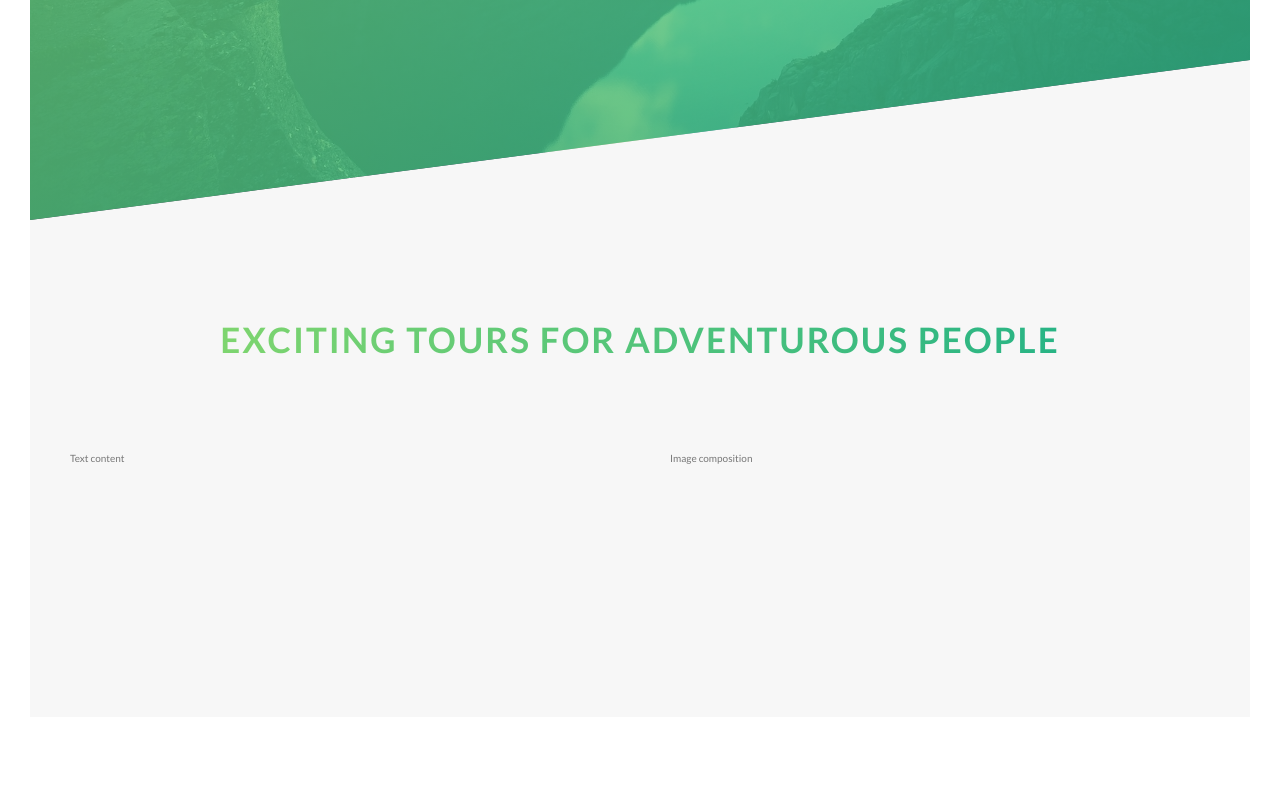
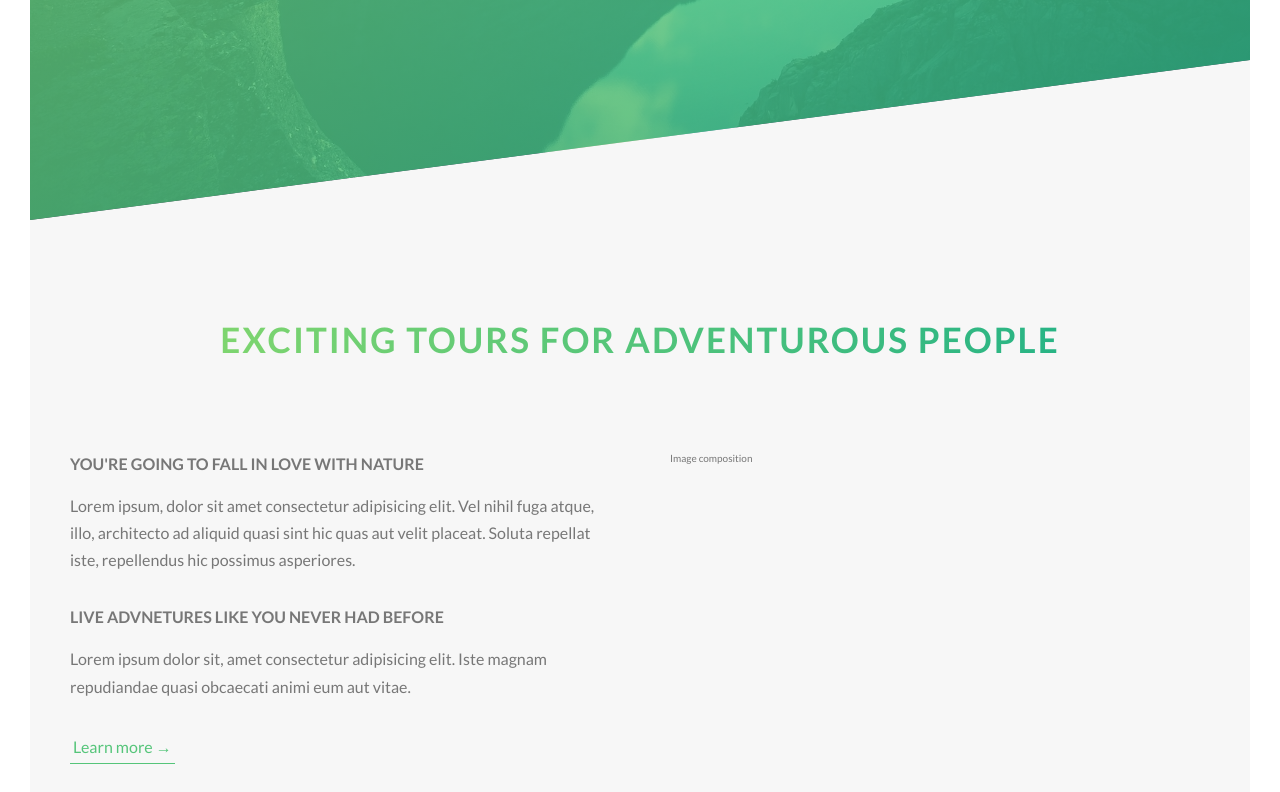
Before and after one commit to oddy-bassey/Natours-Project, a website: page index.html in a window 1280 px wide. Shown: the part 570-1362 px from the top of the page. Before the commit the page ends 1317 px from the top, so only its background shows below. Drawn offline with Linux system fonts and the light colour scheme.

Commit message:
building the about section part2

```diff
--- a/index.html
+++ b/index.html
@@ -35,7 +35,7 @@
         -->
         <main>
             <section class="section-about">
-                <div class="u-center-text u-margin-bottom-8">
+                <div class="u-center-text u-margin-bottom-big">
                     <h2 class="heading-secondary">
                         Exciting tours for adventurous people
                     </h2>
@@ -43,7 +43,20 @@
 
                 <div class="row">
                     <div class="col-1-of-2">
-                        Text content
+                        <h3 class="heading-tertiary u-margin-bottom-small">
+                            You're going to fall in love with nature
+                        </h3>
+                        <p class="paragraph">
+                            Lorem ipsum, dolor sit amet consectetur adipisicing elit. Vel nihil fuga atque, illo, architecto ad aliquid quasi sint hic quas aut velit placeat. Soluta repellat iste, repellendus hic possimus asperiores.
+                        </p>
+
+                        <h3 class="heading-tertiary u-margin-bottom-small">
+                            Live advnetures like you never had before
+                        </h3>
+                        <p class="paragraph">
+                            Lorem ipsum dolor sit, amet consectetur adipisicing elit. Iste magnam repudiandae quasi obcaecati animi eum aut vitae.
+                        </p>
+                        <a href="#" class="btn-text">Learn more &rarr;</a>
                     </div>
                     <div class="col-1-of-2">
                         Image composition
--- a/sass/abstracts/_variables.scss
+++ b/sass/abstracts/_variables.scss
@@ -9,6 +9,9 @@ $color-grey-dark: #777;
 $color-white: #fff;
 $color-black: #000;
 
+//FONT
+$default-font-size: 1.6rem;
+
 //GRID
 $grid-width: 114rem;
 $gutter-vertical: 8rem;
--- a/sass/base/_typography.scss
+++ b/sass/base/_typography.scss
@@ -62,3 +62,17 @@ body{
         text-shadow: .5rem 1rem 2rem rgba($color-black, .2);
     }
 }
+
+.heading-tertiary {
+    font-size: $default-font-size;
+    font-weight: 700;
+    text-transform: uppercase;
+}
+
+.paragraph {
+    font-size: $default-font-size;
+
+    &:not(:last-child) {
+        margin-bottom: 3rem;
+    }
+}
--- a/sass/base/_utilities.scss
+++ b/sass/base/_utilities.scss
@@ -1,3 +1,7 @@
 .u-center-text { text-align: center; }
 
-.u-margin-bottom-8 { margin-bottom: 8rem;}
+.u-margin-bottom-small { margin-bottom: 1.5rem;}
+
+.u-margin-bottom-medium { margin-bottom: 4rem;}
+
+.u-margin-bottom-big { margin-bottom: 8rem;}
--- a/sass/component/_button.scss
+++ b/sass/component/_button.scss
@@ -24,7 +24,7 @@
         border-radius: 8rem;
         transition: all .2s;
         position: relative;
-        font-size: 1.6rem;
+        font-size: $default-font-size;
     }
 
     &:hover {
@@ -91,3 +91,28 @@
         animation-fill-mode: backwards;
     }
 }
+
+.btn-text {
+    &:link,
+    &:visited {
+        font-size: $default-font-size;
+        color: $color-primary;
+        display: inline-block;
+        text-decoration: none;
+        border-bottom: 1px solid $color-primary;
+        padding: 3px;
+        transition: all .2s;
+    }
+
+    &:hover {
+        background-color: $color-primary;
+        color:$color-white;
+        box-shadow: 0 1rem 2rem rgba($color-black, .15);
+        transform: translateY(-2px)
+    }
+
+    &:active {
+        box-shadow: 0 .5rem 1rem rgba($color-black, .15);
+        transform: translateY(0)
+    }
+}
```
Also changed, not shown: css/style.css.
